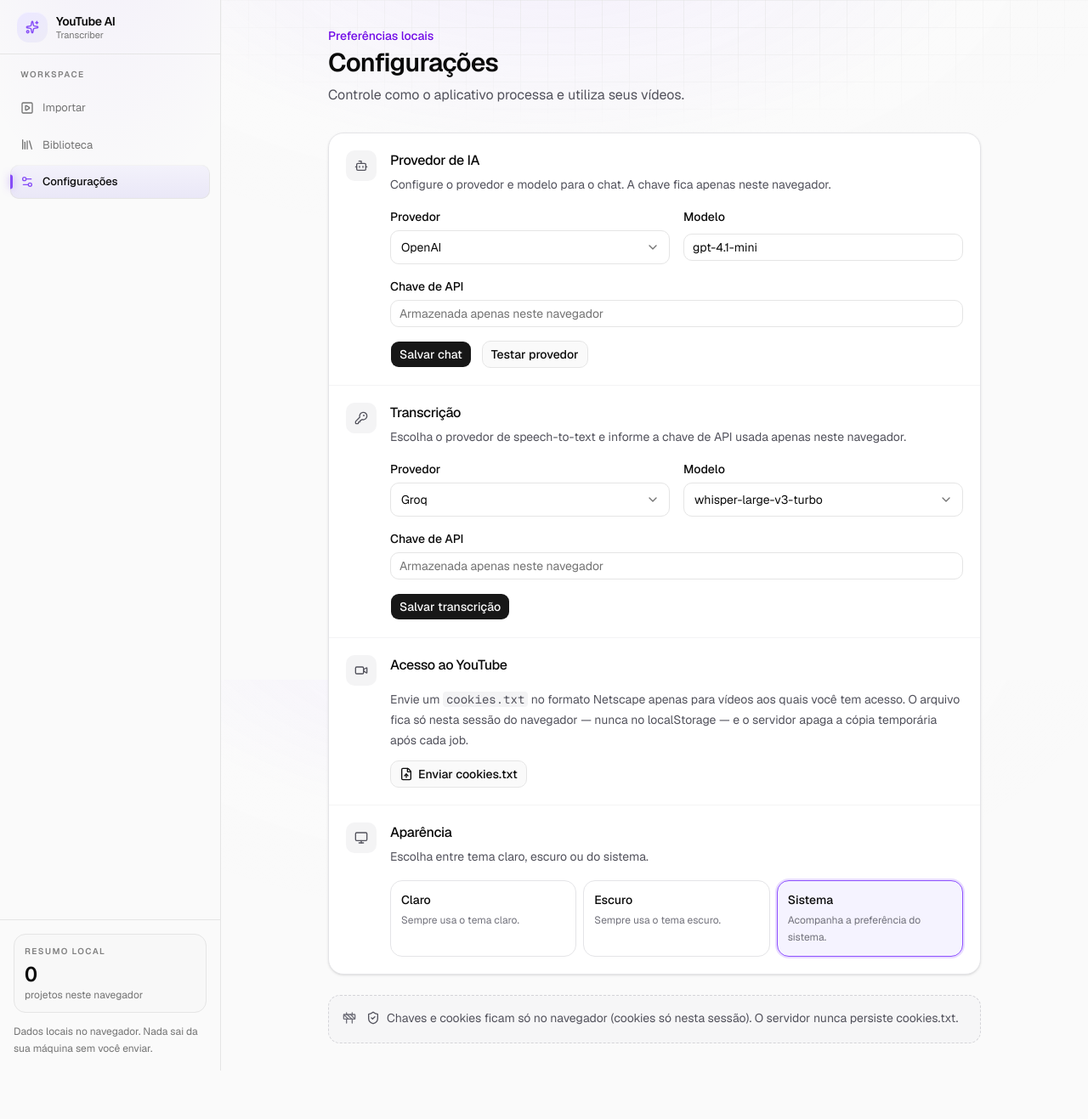
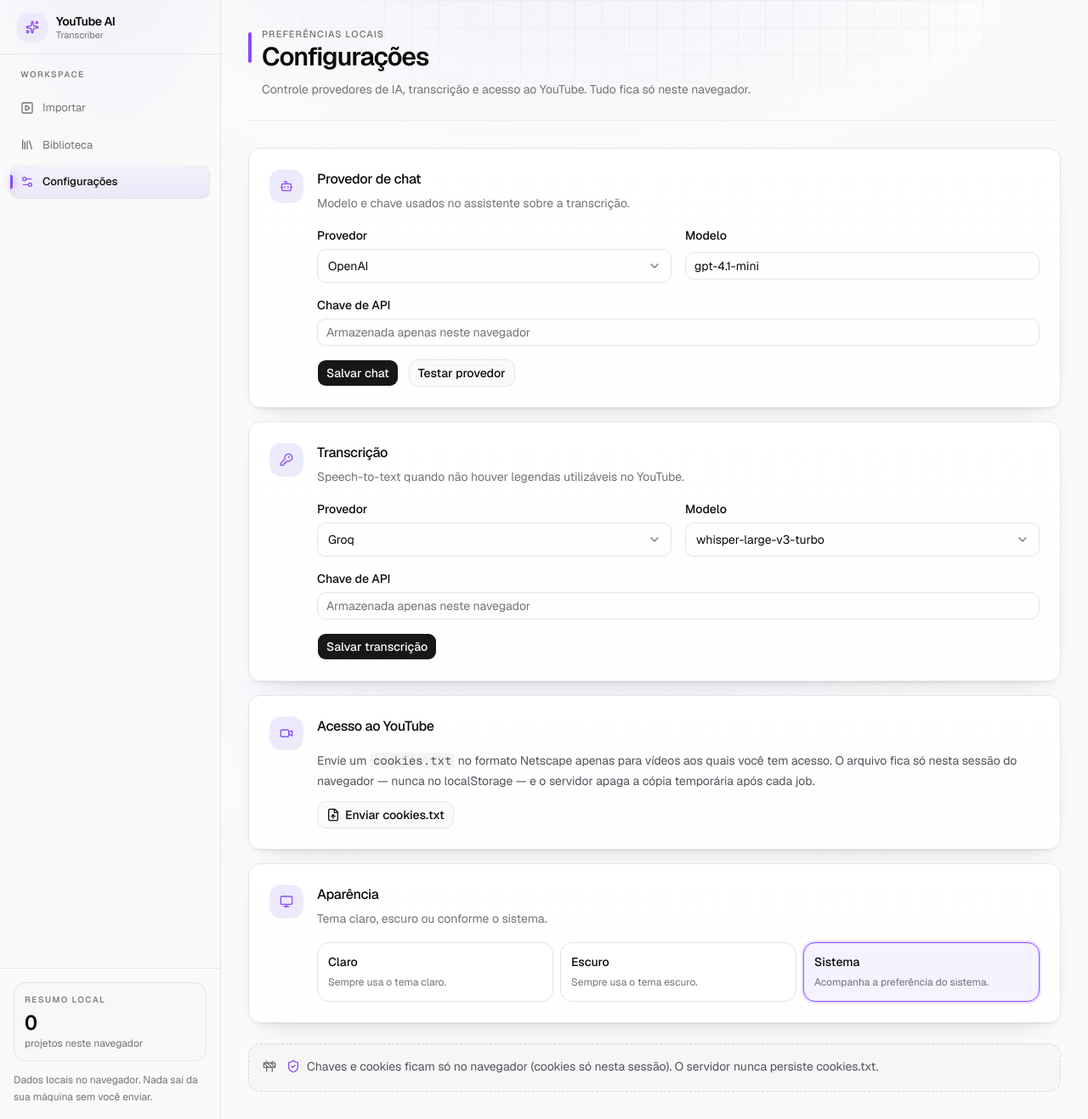
Before and after one commit to solerpedroo/youtube_ai_transcriber, a Next.js app: page /settings in a window 1280 px wide. Shown: the whole page at 85% size. Before the commit the page ends 1260 px from the top, so only its background shows below. Built offline with nearby package versions, Linux system fonts and the light colour scheme.

Commit message:
refactor(settings): reorganiza seções em cards com PageHeader e SettingsSection

```diff
--- a/src/app/settings/page.tsx
+++ b/src/app/settings/page.tsx
@@ -4,94 +4,86 @@ import { TranscriptionSettingsForm } from "@/components/settings/transcription-s
 import { YoutubeAccessForm } from "@/components/settings/youtube-access-form";
 import { PhaseNotice } from "@/components/foundation/phase-notice";
 import { AppShell } from "@/components/layout/app-shell";
+import { PageHeader } from "@/components/layout/page-header";
+import type { ReactNode } from "react";
 import { Bot, KeyRound, Monitor, ShieldCheck, Video } from "lucide-react";
+
+function SettingsSection({
+  icon: Icon,
+  title,
+  description,
+  children,
+}: {
+  icon: typeof Bot;
+  title: string;
+  description?: string;
+  children: ReactNode;
+}) {
+  return (
+    <section className="surface-card hover-lift surface-in p-5 sm:p-6">
+      <div className="flex gap-4">
+        <span className="icon-tile grid size-10 shrink-0 place-items-center rounded-xl">
+          <Icon className="size-4 text-brand" />
+        </span>
+        <div className="min-w-0 flex-1">
+          <h2 className="font-medium">{title}</h2>
+          {description && (
+            <p className="mt-1 text-sm leading-6 text-muted-foreground">{description}</p>
+          )}
+          <div className="mt-4">{children}</div>
+        </div>
+      </div>
+    </section>
+  );
+}
 
 export default function SettingsPage() {
   return (
     <AppShell>
-      <div className="mx-auto max-w-3xl">
-        <p className="text-sm font-medium text-violet-700 dark:text-violet-300">Preferências locais</p>
-        <h1 className="mt-1 text-3xl font-semibold tracking-tight">Configurações</h1>
-        <p className="mt-2 text-zinc-600 dark:text-zinc-400">
-          Controle como o aplicativo processa e utiliza seus vídeos.
-        </p>
+      <PageHeader
+        label="Preferências locais"
+        title="Configurações"
+        description="Controle provedores de IA, transcrição e acesso ao YouTube. Tudo fica só neste navegador."
+      />
 
-        <div className="mt-8 overflow-hidden rounded-2xl border border-zinc-200 bg-white shadow-sm dark:border-zinc-800 dark:bg-zinc-900">
-          <section className="border-b border-zinc-100 p-5 dark:border-zinc-800">
-            <div className="flex gap-4">
-              <span className="grid size-9 shrink-0 place-items-center rounded-lg bg-zinc-100 text-zinc-600 dark:bg-zinc-800 dark:text-zinc-300">
-                <Bot className="size-4" />
-              </span>
-              <div className="min-w-0 flex-1">
-                <h2 className="font-medium">Provedor de IA</h2>
-                <p className="mt-1 text-sm leading-6 text-zinc-600 dark:text-zinc-400">
-                  Configure o provedor e modelo para o chat. A chave fica apenas neste navegador.
-                </p>
-                <div className="mt-4">
+      <div className="space-y-4">
+        <SettingsSection
+          icon={Bot}
+          title="Provedor de chat"
+          description="Modelo e chave usados no assistente sobre a transcrição."
+        >
           <ChatSettingsForm />
-                </div>
-              </div>
-            </div>
-          </section>
+        </SettingsSection>
 
-          <section className="border-b border-zinc-100 p-5 dark:border-zinc-800">
-            <div className="flex gap-4">
-              <span className="grid size-9 shrink-0 place-items-center rounded-lg bg-zinc-100 text-zinc-600 dark:bg-zinc-800 dark:text-zinc-300">
-                <KeyRound className="size-4" />
-              </span>
-              <div className="min-w-0 flex-1">
-                <h2 className="font-medium">Transcrição</h2>
-                <p className="mt-1 text-sm leading-6 text-zinc-600 dark:text-zinc-400">
-                  Escolha o provedor de speech-to-text e informe a chave de API usada apenas neste navegador.
-                </p>
-                <div className="mt-4">
+        <SettingsSection
+          icon={KeyRound}
+          title="Transcrição"
+          description="Speech-to-text quando não houver legendas utilizáveis no YouTube."
+        >
           <TranscriptionSettingsForm />
-                </div>
-              </div>
-            </div>
-          </section>
+        </SettingsSection>
 
-          <section className="border-b border-zinc-100 p-5 dark:border-zinc-800">
-            <div className="flex gap-4">
-              <span className="grid size-9 shrink-0 place-items-center rounded-lg bg-zinc-100 text-zinc-600 dark:bg-zinc-800 dark:text-zinc-300">
-                <Video className="size-4" />
-              </span>
-              <div className="min-w-0 flex-1">
-                <h2 className="font-medium">Acesso ao YouTube</h2>
-                <div className="mt-4">
+        <SettingsSection icon={Video} title="Acesso ao YouTube">
           <YoutubeAccessForm />
-                </div>
-              </div>
-            </div>
-          </section>
+        </SettingsSection>
 
-          <section className="p-5">
-            <div className="flex gap-4">
-              <span className="grid size-9 shrink-0 place-items-center rounded-lg bg-zinc-100 text-zinc-600 dark:bg-zinc-800 dark:text-zinc-300">
-                <Monitor className="size-4" />
-              </span>
-              <div className="min-w-0 flex-1">
-                <h2 className="font-medium">Aparência</h2>
-                <p className="mt-1 text-sm leading-6 text-zinc-600 dark:text-zinc-400">
-                  Escolha entre tema claro, escuro ou do sistema.
-                </p>
-                <div className="mt-4">
+        <SettingsSection
+          icon={Monitor}
+          title="Aparência"
+          description="Tema claro, escuro ou conforme o sistema."
+        >
           <AppearanceForm />
-                </div>
-              </div>
-            </div>
-          </section>
+        </SettingsSection>
       </div>
 
       <div className="mt-6">
         <PhaseNotice>
           <span className="inline-flex items-center gap-2">
-              <ShieldCheck className="size-4" />
+            <ShieldCheck className="size-4 text-brand" />
             Chaves e cookies ficam só no navegador (cookies só nesta sessão). O servidor nunca persiste cookies.txt.
           </span>
         </PhaseNotice>
       </div>
-      </div>
     </AppShell>
   );
 }
```
Lines whose indentation alone changed are shown as unchanged.
